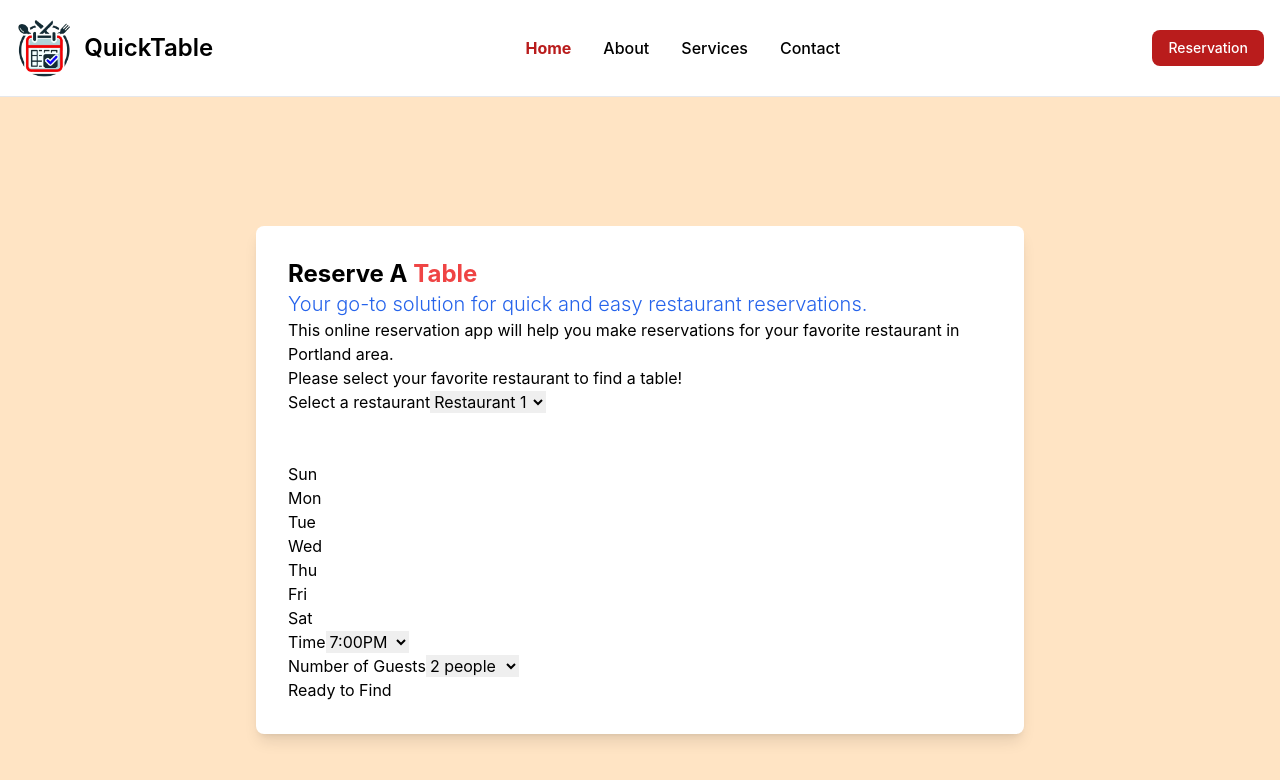
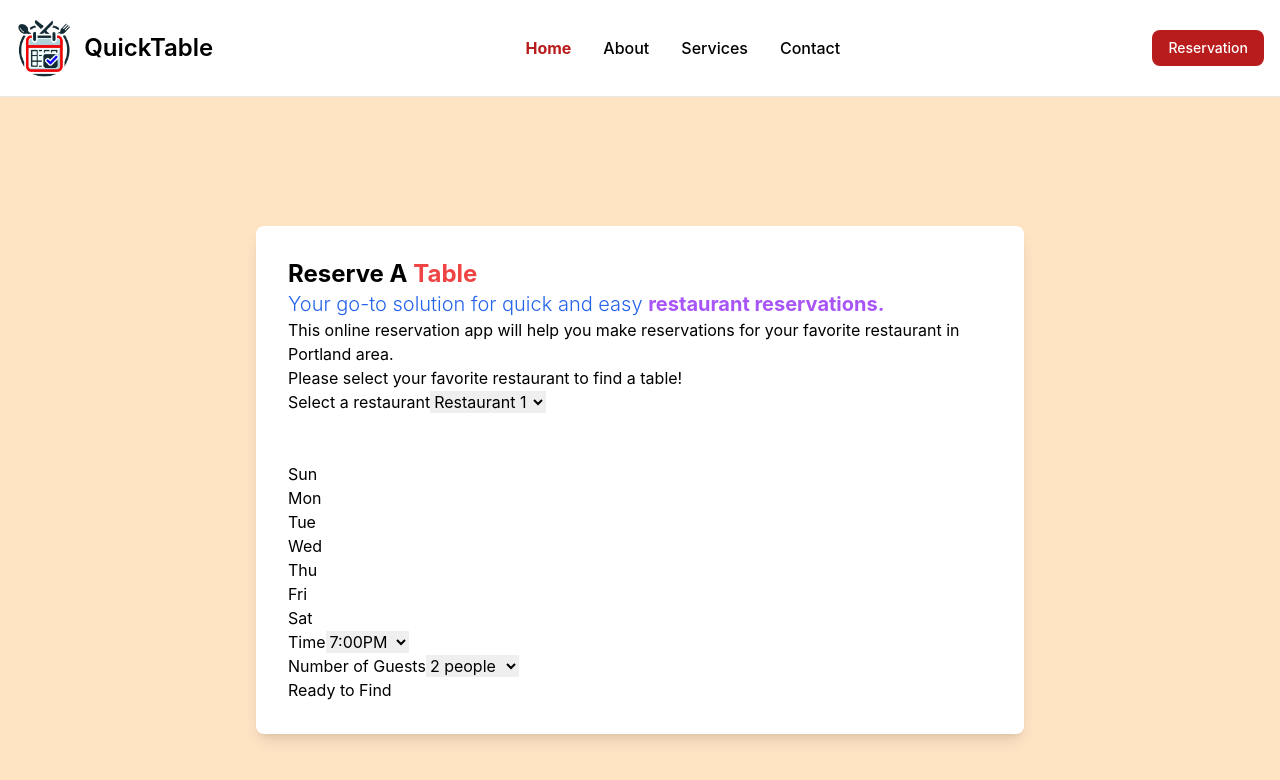
Before and after one commit to anhoop89/restaurant_reservation_2024, a React (Create React App) app in the folder frontend/: page / in a window 1280 px wide. Shown: the top 780 px of the page. Built offline with nearby package versions, Linux system fonts and the light colour scheme.

Commit message:
using tailwind

```diff
--- a/frontend/src/pages/home/Home.jsx
+++ b/frontend/src/pages/home/Home.jsx
@@ -10,7 +10,7 @@ function Home() {
             Reserve A <span className="text-red-500 ">Table</span>
           </h2>
           <h3 className="text-blue-600 text-xl font-light">
-            Your go-to solution for quick and easy restaurant reservations.
+            Your go-to solution for quick and easy <span className="text-purple-500 font-bold">restaurant reservations.</span>
           </h3>
           <p>
             This online reservation app will help you make reservations for your
```
